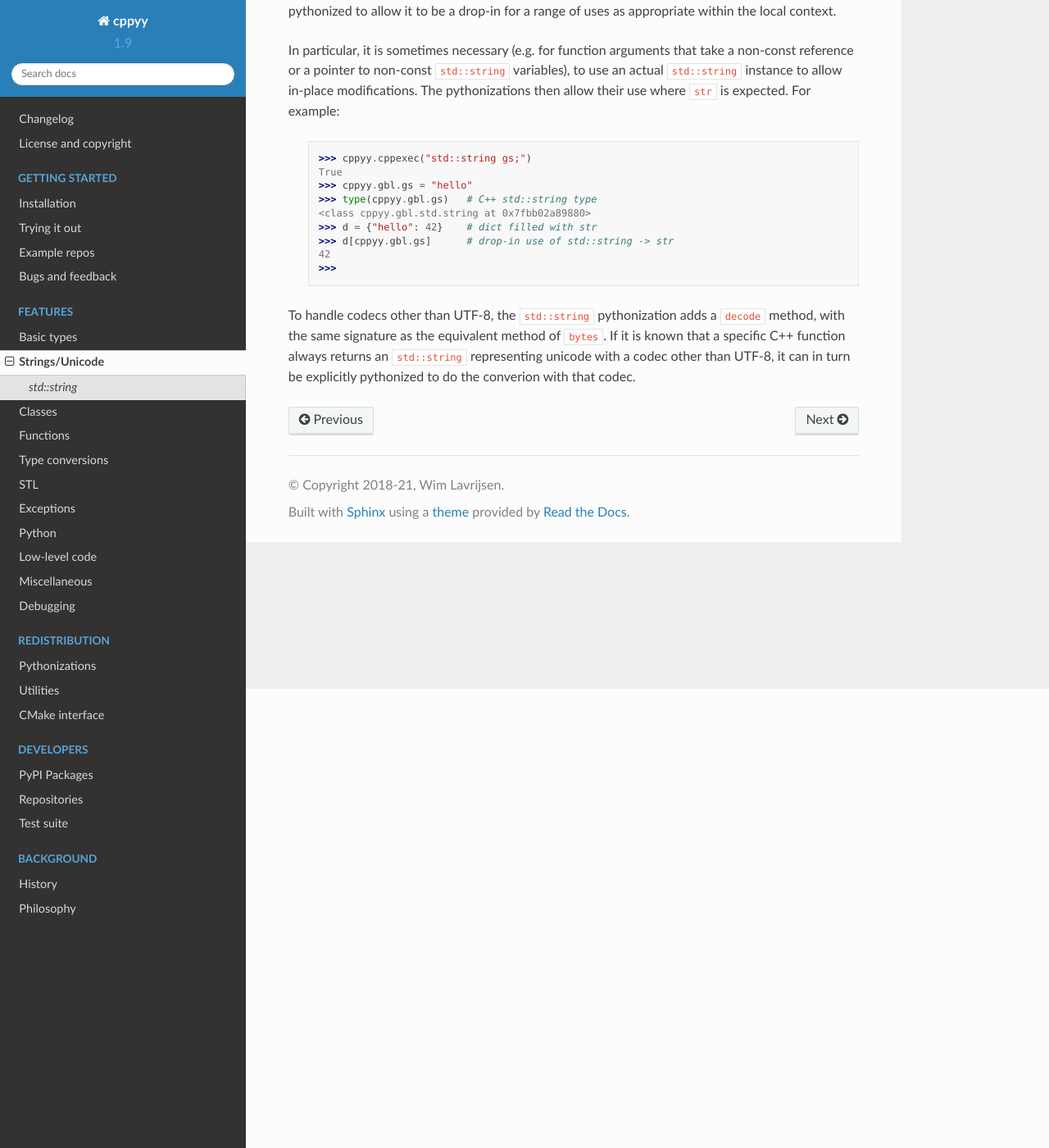
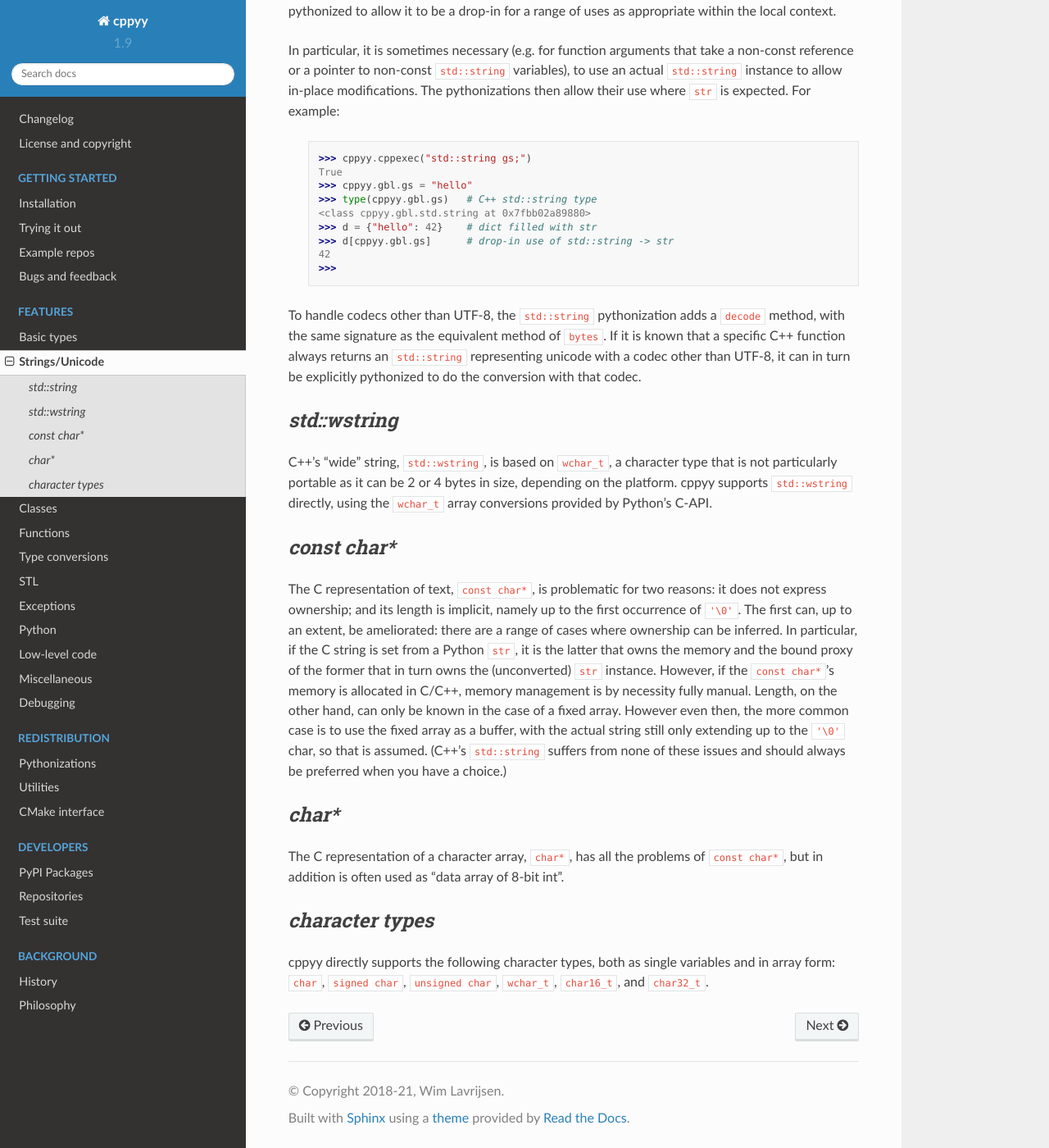
Before and after one commit to wlav/cppyy, a Sphinx documentation site: the page built from doc/source/strings.rst, in a window 1280 px wide and 1400 px high, scrolled down 560 px. Shown: the whole window at 82% size. Built offline with Sphinx 7.4.7 and the Read the Docs theme 2.0.0, drawn with Linux system fonts in a browser that asks for light colours.

Commit message:
more string text

```diff
--- a/doc/source/strings.rst
+++ b/doc/source/strings.rst
@@ -54,4 +54,50 @@ To handle codecs other than UTF-8, the ``std::string`` pythonization adds a
 ``bytes``.
 If it is known that a specific C++ function always returns an ``std::string``
 representing unicode with a codec other than UTF-8, it can in turn be
-explicitly pythonized to do the converion with that codec.
+explicitly pythonized to do the conversion with that codec.
+
+
+`std::wstring`
+""""""""""""""
+
+C++'s "wide" string, ``std::wstring``, is based on ``wchar_t``, a character
+type that is not particularly portable as it can be 2 or 4 bytes in size,
+depending on the platform.
+cppyy supports ``std::wstring`` directly, using the ``wchar_t`` array
+conversions provided by Python's C-API.
+
+
+`const char*`
+"""""""""""""
+
+The C representation of text, ``const char*``, is problematic for two
+reasons: it does not express ownership; and its length is implicit, namely up
+to the first occurrence of ``'\0'``.
+The first can, up to an extent, be ameliorated: there are a range of cases
+where ownership can be inferred.
+In particular, if the C string is set from a Python ``str``, it is the latter
+that owns the memory and the bound proxy of the former that in turn owns the
+(unconverted) ``str`` instance.
+However, if the ``const char*``'s memory is allocated in C/C++, memory
+management is by necessity fully manual.
+Length, on the other hand, can only be known in the case of a fixed array.
+However even then, the more common case is to use the fixed array as a
+buffer, with the actual string still only extending up to the ``'\0'`` char,
+so that is assumed.
+(C++'s ``std::string`` suffers from none of these issues and should always be
+preferred when you have a choice.)
+
+
+`char*`
+"""""""
+
+The C representation of a character array, ``char*``, has all the problems of
+``const char*``, but in addition is often used as "data array of 8-bit int".
+
+
+`character types`
+"""""""""""""""""
+
+cppyy directly supports the following character types, both as single
+variables and in array form: ``char``, ``signed char``, ``unsigned char``,
+``wchar_t``, ``char16_t``, and ``char32_t``.
```
